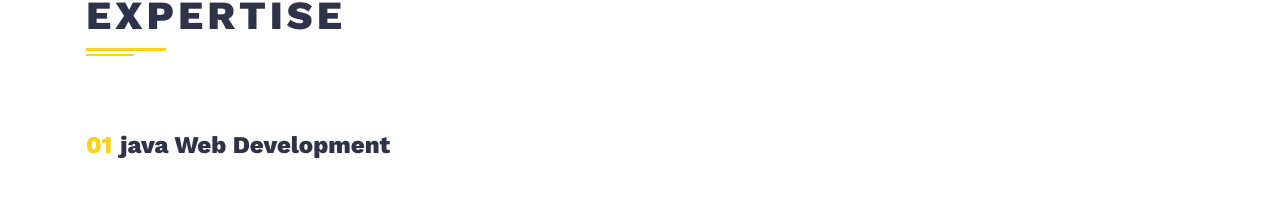
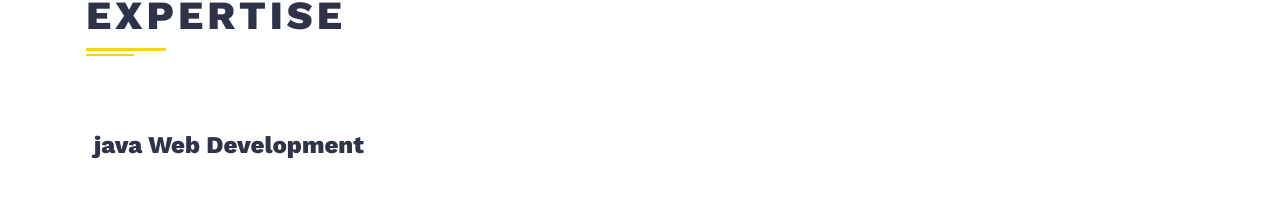
Before and after one commit to Thanhdzai2109/HoSoCV, a plain HTML site: page index.html in a window 1280 px wide. Shown: the part 834-1055 px from the top of the page. Drawn offline with nearby package versions, Linux system fonts and the light colour scheme.

Commit message:
thanhntcommit

```diff
--- a/index.html
+++ b/index.html
@@ -4,7 +4,7 @@
 <head>
   <meta charset="utf-8">
   <meta http-equiv="X-UA-Compatible" content="IE=edge">
-  <title>Giới thiệu bản thân</title>
+  <title>ProFile</title>
   <meta name="description" content="">
   <meta name="viewport" content="width=device-width, initial-scale=1">
   <meta name="robots" content="all,follow">
@@ -58,7 +58,7 @@
       </header>
       <div class="row gy-5">
         <div class="col-md-6">
-          <h3 class="h4"><span class="text-primary me-2">01</span>java Web Development</h3>
+          <h3 class="h4"><span class="text-primary me-2"> </span>java Web Development</h3>
         </div>
       </div>
     </div>
```
